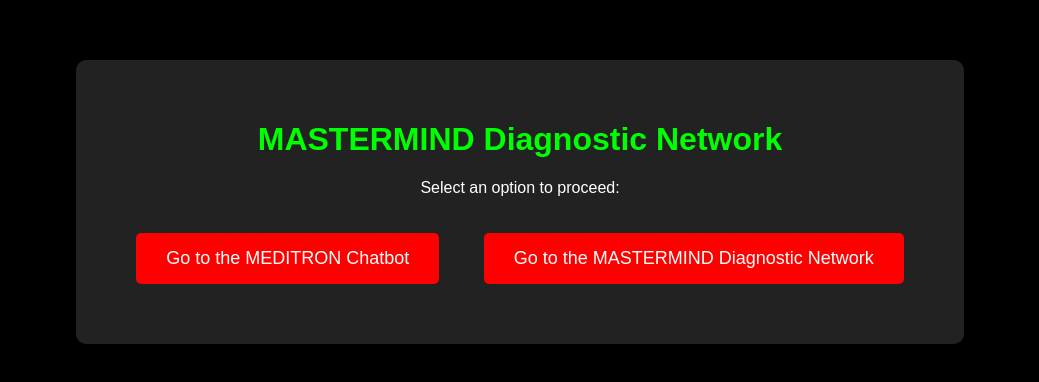
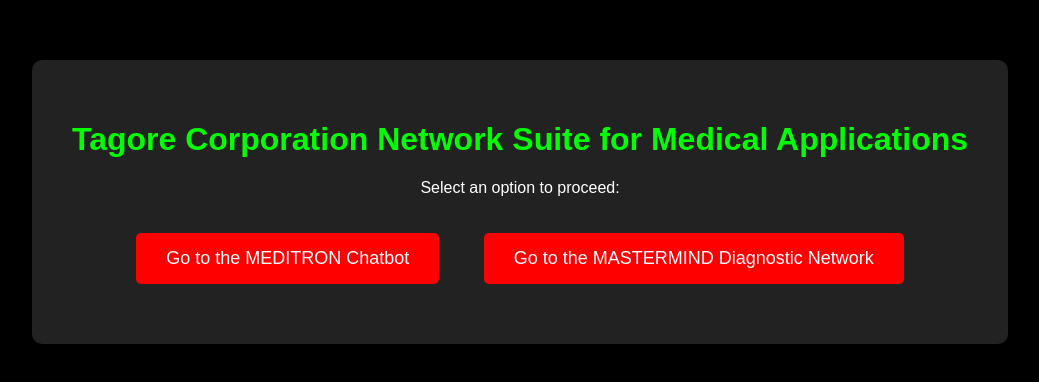
Before and after one commit to arjun050609/MASTERMIND, a plain HTML site: page index.html in a window 1280 px wide. Shown: the part 198-580 px from the top of the page, without its empty margins (120-1159 px from the left). Drawn offline with Linux system fonts and the light colour scheme.

Commit message:
Update index.html

```diff
--- a/index.html
+++ b/index.html
@@ -45,7 +45,7 @@
 </head>
 <body>
     <div class="container">
-        <h1>MASTERMIND Diagnostic Network</h1>
+        <h1>Tagore Corporation Network Suite for Medical Applications</h1>
         <p>Select an option to proceed:</p>
 
         <!-- Use relative paths for local HTML files -->
```
